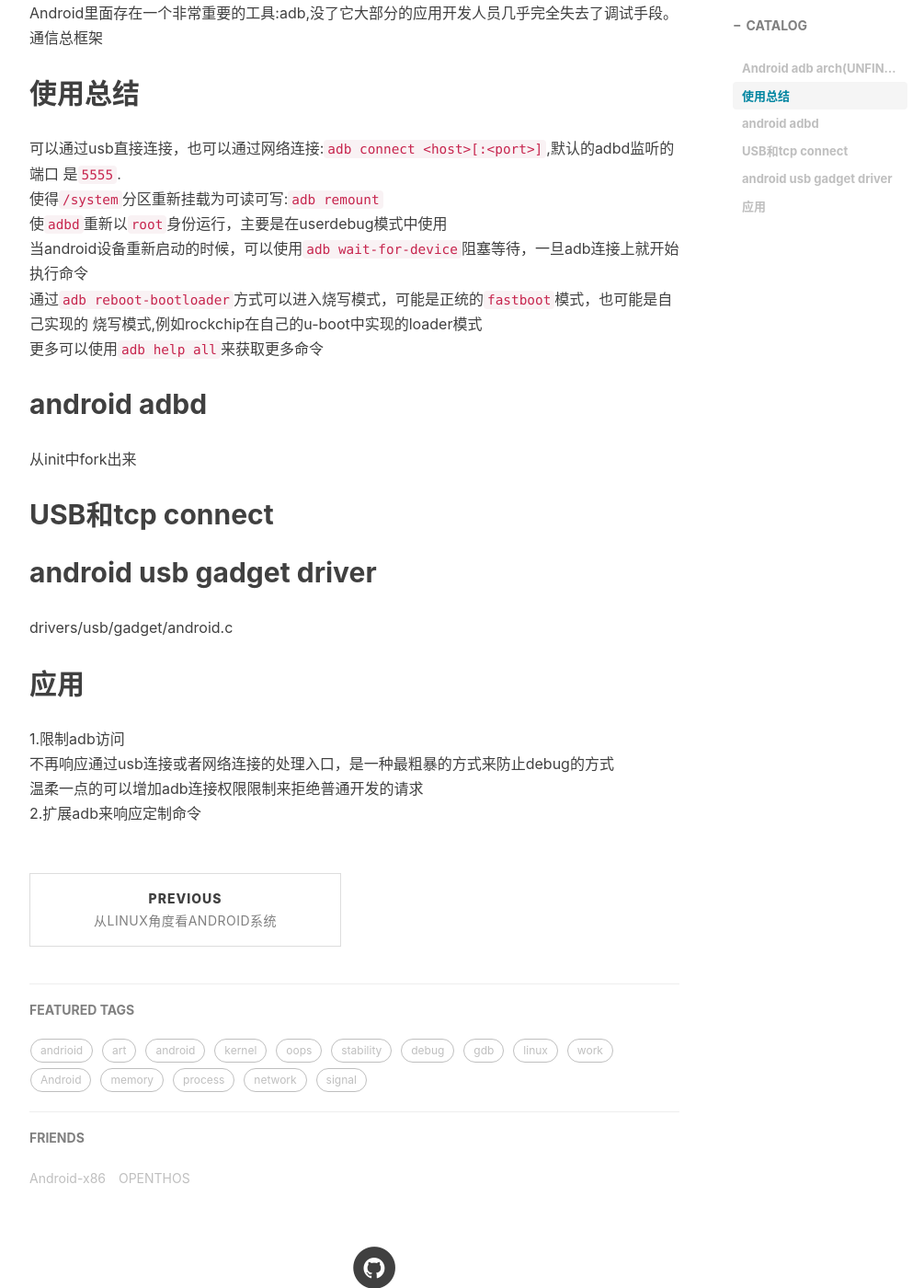
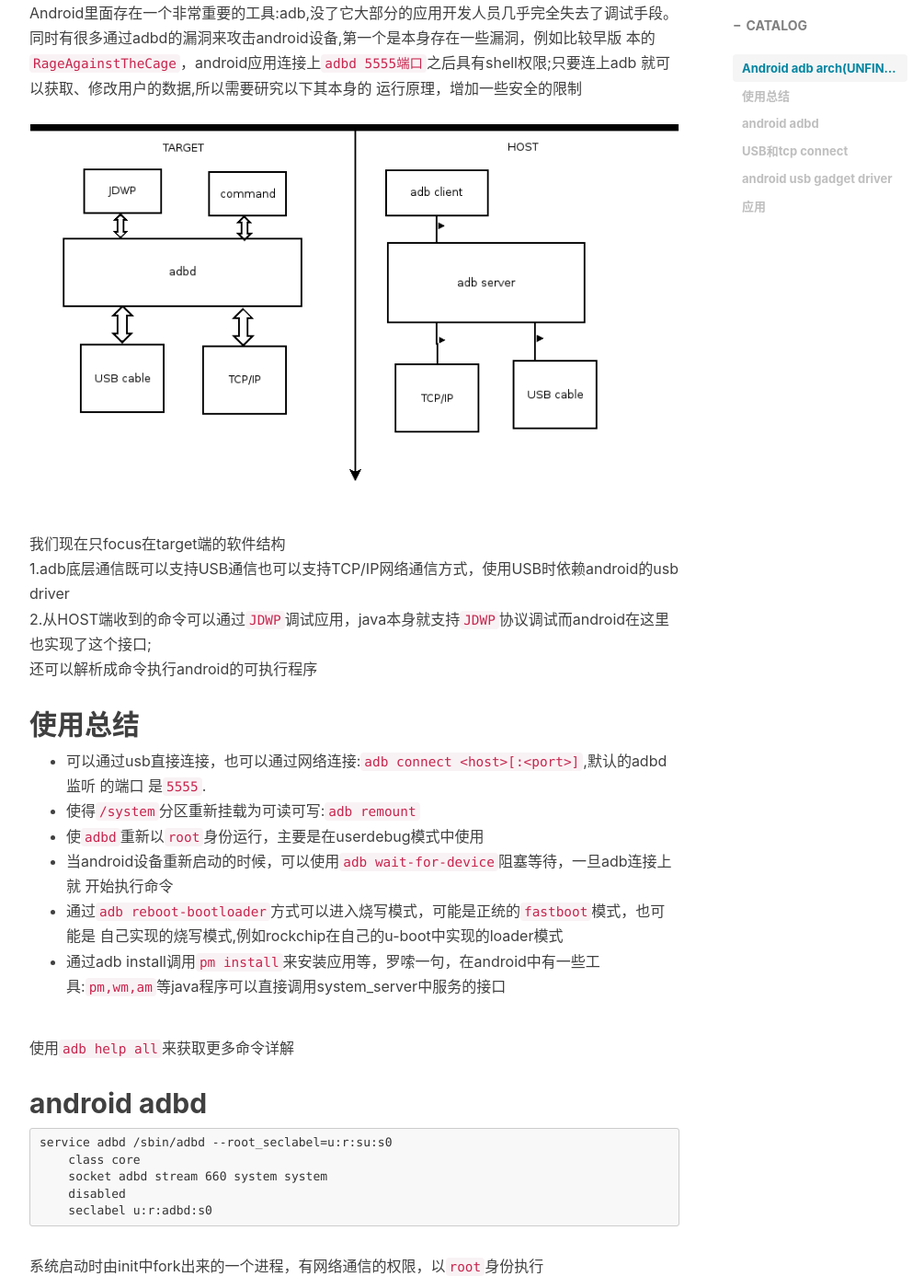
Before and after one commit to faxiang1230/faxiang1230.github.io, a Jekyll site: the page built from _posts/2018-05-28-android_adb.md, in a window 1280 px wide and 1400 px high, scrolled down 575 px. Shown: the whole window at 92% size, without its empty margins (233-1238 px from the left). Built offline with Jekyll 4.4.1, drawn with Linux system fonts in a browser that asks for light colours; nearby versions of some CDN libraries; comment, search, counter and statistics services are not loaded; some of the changed text lies outside the part shown.

Commit message:
adb update

````diff
--- a/_posts/2018-05-28-android_adb.md
+++ b/_posts/2018-05-28-android_adb.md
@@ -10,24 +10,46 @@
 ---
 # Android adb arch(UNFINISHED)
 Android里面存在一个非常重要的工具:adb,没了它大部分的应用开发人员几乎完全失去了调试手段。
-通信总框架
+同时有很多通过adbd的漏洞来攻击android设备,第一个是本身存在一些漏洞，例如比较早版
+本的`RageAgainstTheCage`，android应用连接上`adbd 5555端口`之后具有shell权限;只要连上adb
+就可以获取、修改用户的数据,所以需要研究以下其本身的
+运行原理，增加一些安全的限制
+![image](/images/adb.png)
+我们现在只focus在target端的软件结构
+1.adb底层通信既可以支持USB通信也可以支持TCP/IP网络通信方式，使用USB时依赖android的usb driver
+2.从HOST端收到的命令可以通过`JDWP`调试应用，java本身就支持`JDWP`协议调试而android在这里
+也实现了这个接口;
+还可以解析成命令执行android的可执行程序
 ## 使用总结
-可以通过usb直接连接，也可以通过网络连接:`adb connect <host>[:<port>]`,默认的adbd监听的端口
+- 可以通过usb直接连接，也可以通过网络连接:`adb connect <host>[:<port>]`,默认的adbd监听
+的端口
 是`5555`.
-使得`/system`分区重新挂载为可读可写:`adb remount`
-使`adbd`重新以`root`身份运行，主要是在userdebug模式中使用
-当android设备重新启动的时候，可以使用`adb wait-for-device`阻塞等待，一旦adb连接上就开始执行命令
-通过`adb reboot-bootloader`方式可以进入烧写模式，可能是正统的`fastboot`模式，也可能是自己实现的
-烧写模式,例如rockchip在自己的u-boot中实现的loader模式
-更多可以使用`adb help all`来获取更多命令
+- 使得`/system`分区重新挂载为可读可写:`adb remount`
+- 使`adbd`重新以`root`身份运行，主要是在userdebug模式中使用
+- 当android设备重新启动的时候，可以使用`adb wait-for-device`阻塞等待，一旦adb连接上就
+开始执行命令
+- 通过`adb reboot-bootloader`方式可以进入烧写模式，可能是正统的`fastboot`模式，也可能是
+自己实现的烧写模式,例如rockchip在自己的u-boot中实现的loader模式
+- 通过adb install调用`pm install`来安装应用等，罗嗦一句，在android中有一些工具:`pm,wm,am`等java程序可以直接调用system_server中服务的接口
+
+使用`adb help all`来获取更多命令详解
 ## android adbd
-从init中fork出来
+```
+service adbd /sbin/adbd --root_seclabel=u:r:su:s0
+    class core
+    socket adbd stream 660 system system
+    disabled
+    seclabel u:r:adbd:s0
+```
+系统启动时由init中fork出来的一个进程，有网络通信的权限，以`root`身份执行
 ## USB和tcp connect
 
 ## android usb gadget driver
 drivers/usb/gadget/android.c
 ## 应用
 1.限制adb访问
-不再响应通过usb连接或者网络连接的处理入口，是一种最粗暴的方式来防止debug的方式
-温柔一点的可以增加adb连接权限限制来拒绝普通开发的请求
-2.扩展adb来响应定制命令
+- 不再响应通过usb连接或者网络连接，一种最粗暴的方式来防止debug的方式
+- 温柔一点的可以增加adb连接权限限制来拒绝普通开发的请求
+- 给普通用户使用时，新的adb连接需要用户手动确认
+
+2.扩展adb来增加定制命令
````
Also changed, not shown: images/adb.png (added).
